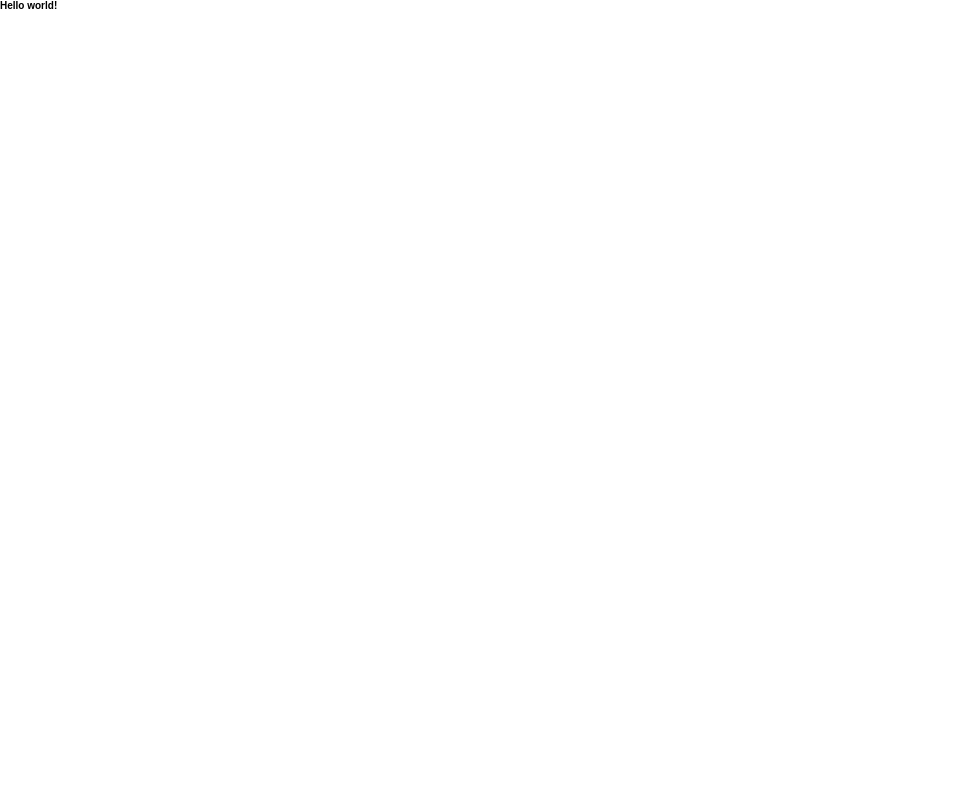
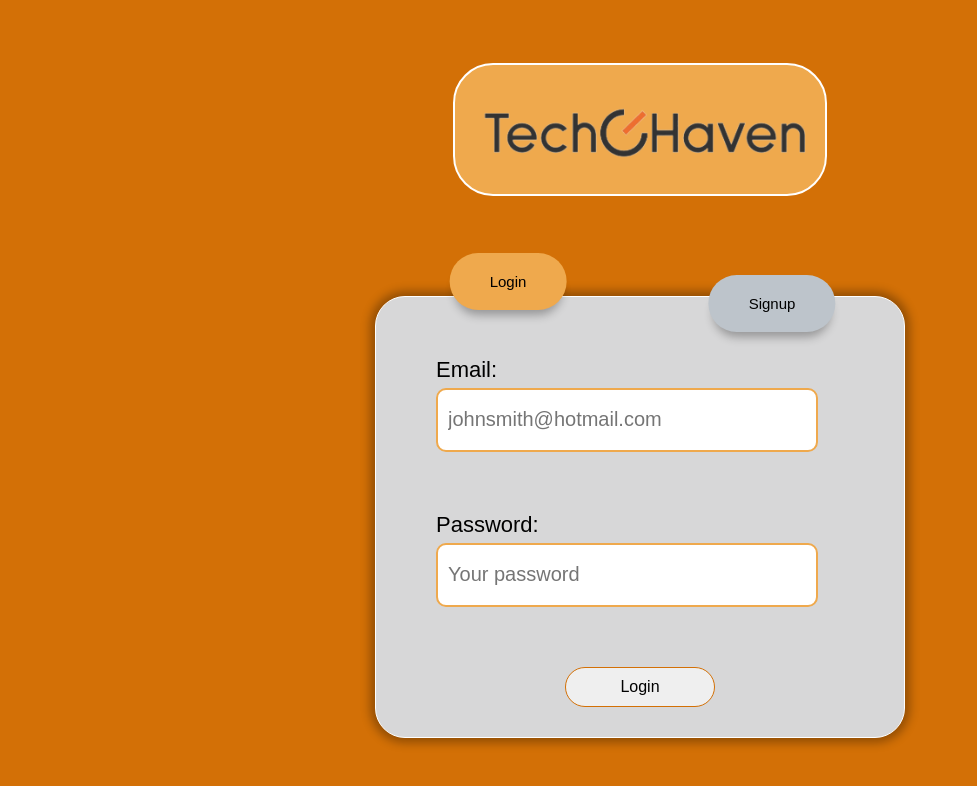
Before and after one commit to rye141200/TechHaven, a plain HTML site: page Frontend/index.html in a window 1280 px wide. Shown: the whole page, without its empty margins (0-977 px from the left). Drawn offline with Linux system fonts and the light colour scheme.

Commit message:
Update login page

```diff
--- a/Frontend/index.html
+++ b/Frontend/index.html
@@ -8,6 +8,42 @@
     <title>TechHaven</title>
   </head>
   <body>
-    <h1>Hello world!</h1>
+    <!-- Login Section -->
+    <div class="login-section">
+      <div class="icon-box">
+        <img src="TechHaven logo.png" height="128" />
+      </div>
+
+      <div class="box login-box">
+        <div class="tab active-tab login-tab">Login</div>
+        <div class="tab inactive-tab signup-tab">Signup</div>
+        <div class="input-field">
+          <label class="input-field-label" for="fname">Email:</label>
+          <input
+            class="input-field-element"
+            type="email"
+            id="email-input"
+            name="fname"
+            placeholder="johnsmith@hotmail.com"
+          />
+        </div>
+        <div class="input-field">
+          <label class="input-field-label" for="fname">Password:</label>
+          <input
+            class="input-field-element"
+            type="password"
+            id="password-input"
+            name="fname"
+            placeholder="Your password"
+          />
+        </div>
+        <div class="input-field">
+          <button class="btn btn-login">Login</button>
+        </div>
+      </div>
+      <!-- <div class="signup-box">
+        <div class="input-field"></div>
+      </div> -->
+    </div>
   </body>
 </html>
--- a/Frontend/script.js
+++ b/Frontend/script.js
@@ -0,0 +1,21 @@
+/** Element selection */
+const loginTabEl = document.querySelector(".login-tab");
+const signupTabEl = document.querySelector(".signup-tab");
+const boxEl = document.querySelector(".box");
+
+//Tabbed element listener
+boxEl.addEventListener("click", function (e) {
+  e.preventDefault();
+  if (e.target.classList.contains("tab")) {
+    e.target.classList.add("active-tab");
+    e.target.classList.remove("inactive-tab");
+    const closest = [...e.target.closest(".box").querySelectorAll(".tab")];
+    closest.forEach((tab) => {
+      if (tab != e.target) {
+        tab.classList.add("inactive-tab");
+        tab.classList.remove("active-tab");
+      }
+    });
+    //TODO
+  }
+});
--- a/Frontend/style.css
+++ b/Frontend/style.css
@@ -1,7 +1,135 @@
-*{
-    margin:0;
-    padding:0;
-    box-sizing: border-box;
-    font-family: sans-serif;
-    font-size: 10px;
+/*
+    *Palette:
+        #bdc4cb
+        #262121
+        #7c6b65
+        #f2800a
+        #efa94d
+ */
+body {
+  height: 100vh;
+  min-height: 100%;
 }
+:root {
+  --secondaryColorLight: #d7d7d8;
+  --dark: #262121;
+  --secondaryColorDark: #bdc4cb;
+  --primaryColorDark: #d37006;
+  --primaryColorLight: #efa94d;
+}
+* {
+  margin: 0;
+  padding: 0;
+  /* box-sizing: border-box; */
+  font-family: sans-serif;
+  font-size: 62.5%;
+}
+
+/* !Login section */
+.login-section {
+  width: 100%;
+  height: 100%;
+  background-color: var(--primaryColorDark);
+  display: flex;
+  flex-direction: column;
+  gap: 10rem;
+  justify-content: center;
+  align-items: center;
+}
+
+.icon-box {
+  border: solid 2px #fff;
+  border-radius: 40px;
+  background-color: var(--primaryColorLight);
+  box-shadow: 1px #000;
+}
+
+.box {
+  position: relative;
+  padding: 4rem;
+  display: flex;
+  flex-direction: column;
+  align-items: flex-start;
+  gap: 2rem;
+  background-color: var(--secondaryColorLight);
+  border: 1px solid #fff;
+  border-radius: 3rem;
+  box-shadow: 0 0 10px 5px rgba(0, 0, 0, 0.3);
+  width: 35%;
+  height: 45%;
+}
+.active-tab {
+  background-color: var(--primaryColorLight);
+  top: -10%;
+}
+.inactive-tab {
+  background-color: var(--secondaryColorDark);
+  top: -5%;
+}
+.tab {
+  position: absolute;
+  cursor: pointer;
+  padding: 2rem 4rem;
+  border-radius: 3rem;
+  font-size: 1.5rem;
+  box-shadow: 0 10px 10px -5px rgba(0, 0, 0, 0.3);
+}
+.login-tab {
+  content: "Login";
+  left: 25%;
+  transform: translateX(-50%);
+}
+.signup-tab {
+  content: "Signup";
+  right: 25%;
+  transform: translate(50%);
+}
+.login-box {
+}
+
+.input-field {
+  display: flex;
+  flex-direction: column;
+  gap: 0.5rem;
+  padding: 2rem;
+  width: 100%;
+}
+
+.input-field-label {
+  font-size: 2.2rem;
+}
+
+.input-field-element {
+  width: 80%;
+  height: 4rem;
+  border-radius: 1rem;
+  outline: none;
+  border: 2px solid var(--primaryColorLight);
+  font-size: 2rem;
+  padding: 1rem;
+}
+
+input.input-field-element:focus {
+  outline: none;
+  transition: all 0.2s;
+  border: 3px solid var(--primaryColorDark);
+  transform: scale(1.1);
+}
+
+.btn-login {
+  cursor: pointer;
+  position: absolute;
+  left: 50%;
+  transform: translate(-50%);
+  width: 15rem;
+  font-size: 1.6rem;
+  padding: 1rem;
+  outline: none;
+  border-radius: 20px;
+  border: 1px solid var(--primaryColorDark);
+}
+.btn-login:hover {
+  transition: all 0.4s;
+  background-color: var(--primaryColorDark);
+  color: #fff;
+}
```
